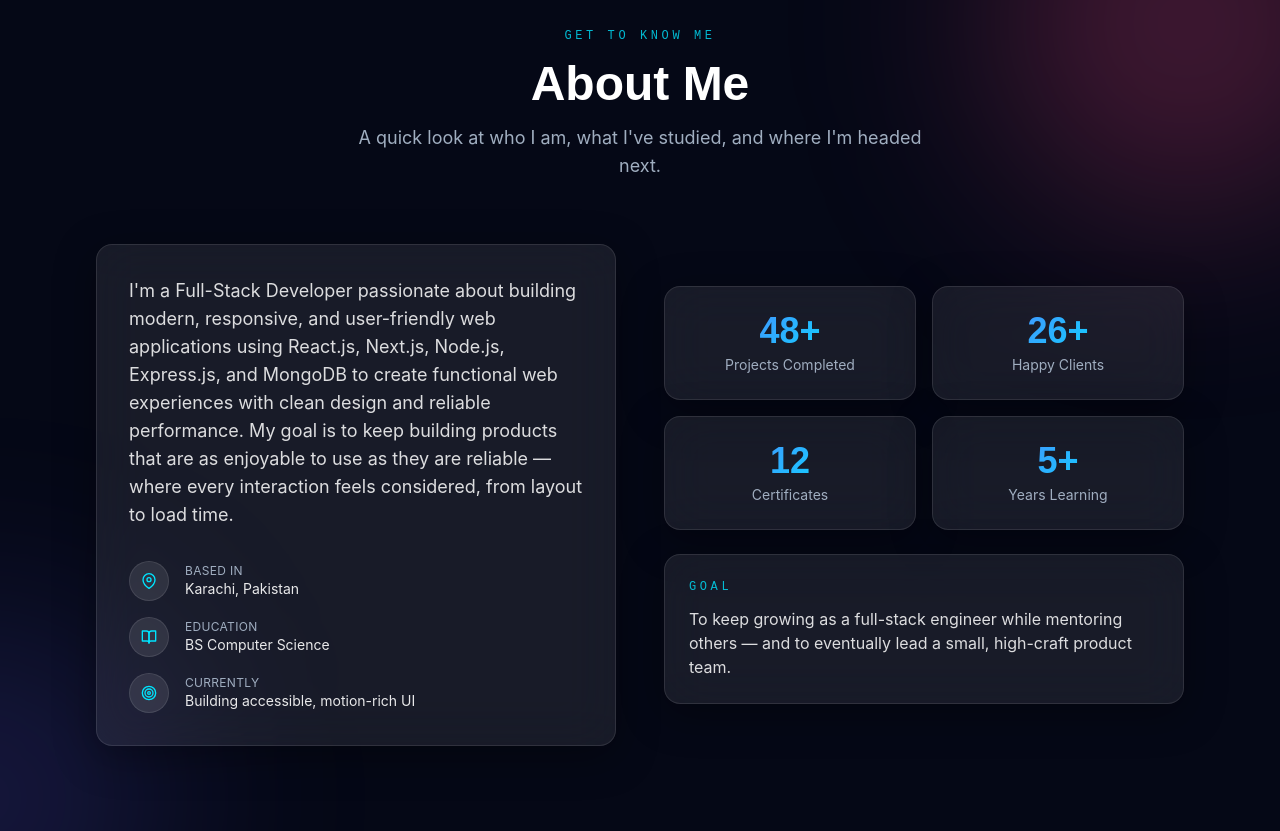
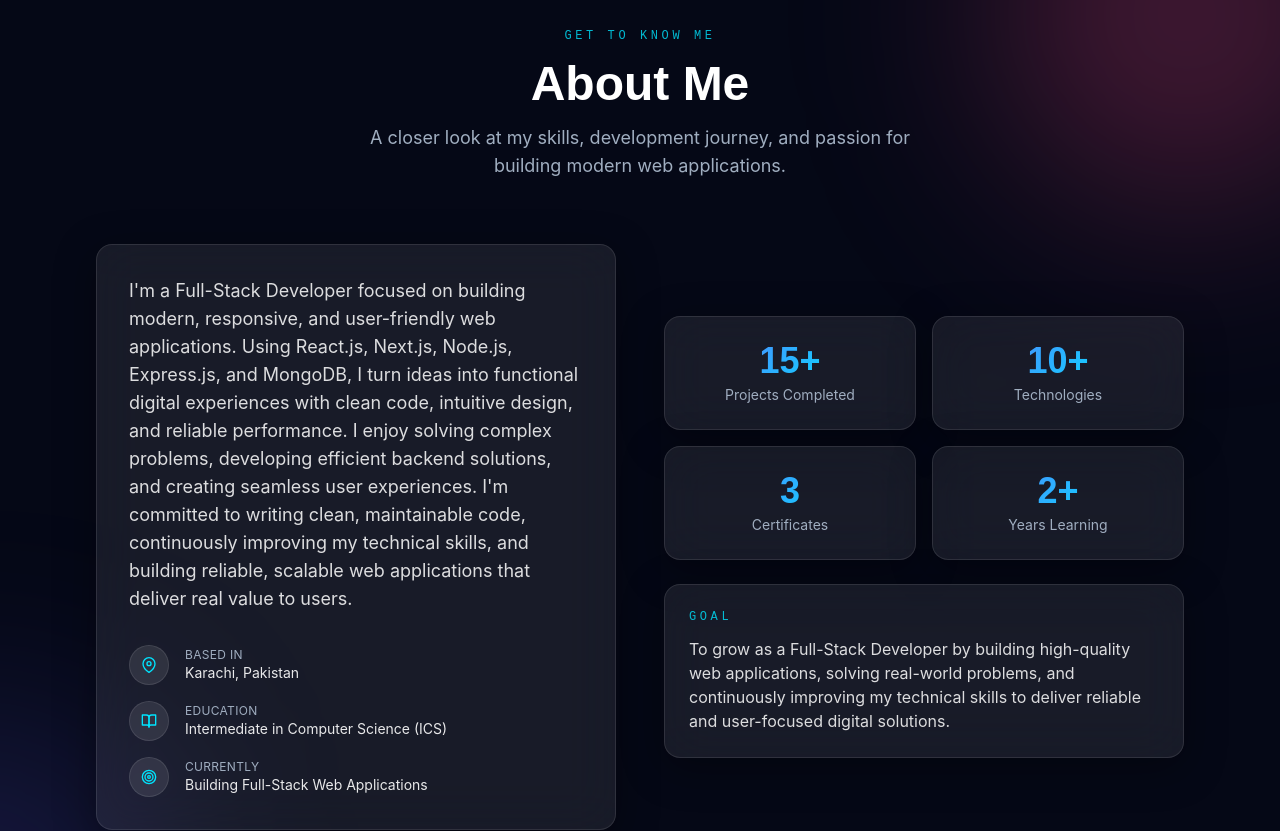
Before and after one commit to muhammadbilal069/Next.JS-Portfolio, a Next.js app: page / in a window 1280 px wide. Shown: the part 900-1731 px from the top of the page. Built offline with nearby package versions, Linux system fonts and the light colour scheme.

Commit message:
Update portfolio content and ignore Next.js cache

```diff
--- a/src/data/portfolioData.js
+++ b/src/data/portfolioData.js
@@ -11,7 +11,7 @@ export const personal = {
     'Frontend Engineer',
   ],
   intro:
-     "I'm a Full-Stack Developer passionate about building modern, responsive, and user-friendly web applications using React.js, Next.js, Node.js, Express.js, and MongoDB to create functional web experiences with clean design and reliable performance.",
+     "I'm a Full-Stack Developer focused on building modern, responsive, and user-friendly web applications. Using React.js, Next.js, Node.js, Express.js, and MongoDB, I turn ideas into functional digital experiences with clean code, intuitive design, and reliable performance.",
   resumeUrl: '/resume.pdf',
   email: 'hello@arjunmehta.dev',
   phone: '+92 3111300393',
@@ -26,10 +26,10 @@ export const personal = {
 }
 
 export const aboutStats = [
-  { label: 'Projects Completed', value: 48, suffix: '+' },
-  { label: 'Happy Clients', value: 26, suffix: '+' },
-  { label: 'Certificates', value: 12, suffix: '' },
-  { label: 'Years Learning', value: 5, suffix: '+' },
+  { label: 'Projects Completed', value: 15, suffix: '+' },
+  { label: 'Technologies', value: 10, suffix: '+' },
+  { label: 'Certificates', value: 3, suffix: '' },
+  { label: 'Years Learning', value: 2, suffix: '+' },
 ]
 
 export const skills = {
--- a/src/sections/About.jsx
+++ b/src/sections/About.jsx
@@ -20,8 +20,8 @@ function Counter({ stat }) {
 
 const highlights = [
   { icon: FiMapPin, label: 'Based in', value: personal.location },
-  { icon: FiBookOpen, label: 'Education', value: 'BS Computer Science' },
-  { icon: FiTarget, label: 'Currently', value: 'Building accessible, motion-rich UI' },
+  { icon: FiBookOpen, label: 'Education', value: 'Intermediate in Computer Science (ICS)' },
+  { icon: FiTarget, label: 'Currently', value: 'Building Full-Stack Web Applications'},
 ]
 
 export default function About() {
@@ -32,7 +32,7 @@ export default function About() {
         <SectionHeading
           eyebrow="Get to know me"
           title="About Me"
-          subtitle="A quick look at who I am, what I've studied, and where I'm headed next."
+          subtitle="A closer look at my skills, development journey, and passion for building modern web applications."
         />
 
         <div className="grid gap-12 lg:grid-cols-2 lg:items-center">
@@ -45,9 +45,7 @@ export default function About() {
             className="glass-card p-8"
           >
             <p className="text-base leading-relaxed text-white/85 sm:text-lg">
-              {personal.intro} My goal is to keep building products that are as
-              enjoyable to use as they are reliable — where every interaction
-              feels considered, from layout to load time.
+              {personal.intro} I enjoy solving complex problems, developing efficient backend solutions, and creating seamless user experiences. I'm committed to writing clean, maintainable code, continuously improving my technical skills, and building reliable, scalable web applications that deliver real value to users.
             </p>
 
             <div className="mt-8 flex flex-col gap-4">
@@ -90,8 +88,7 @@ export default function About() {
             >
               <p className="eyebrow mb-3">Goal</p>
               <p className="text-white/85">
-                To keep growing as a full-stack engineer while mentoring others —
-                and to eventually lead a small, high-craft product team.
+                To grow as a Full-Stack Developer by building high-quality web applications, solving real-world problems, and continuously improving my technical skills to deliver reliable and user-focused digital solutions.
               </p>
             </motion.div>
           </div>
```
Also changed, not shown: 1 other file (tests, documents, lock files or other folders).
